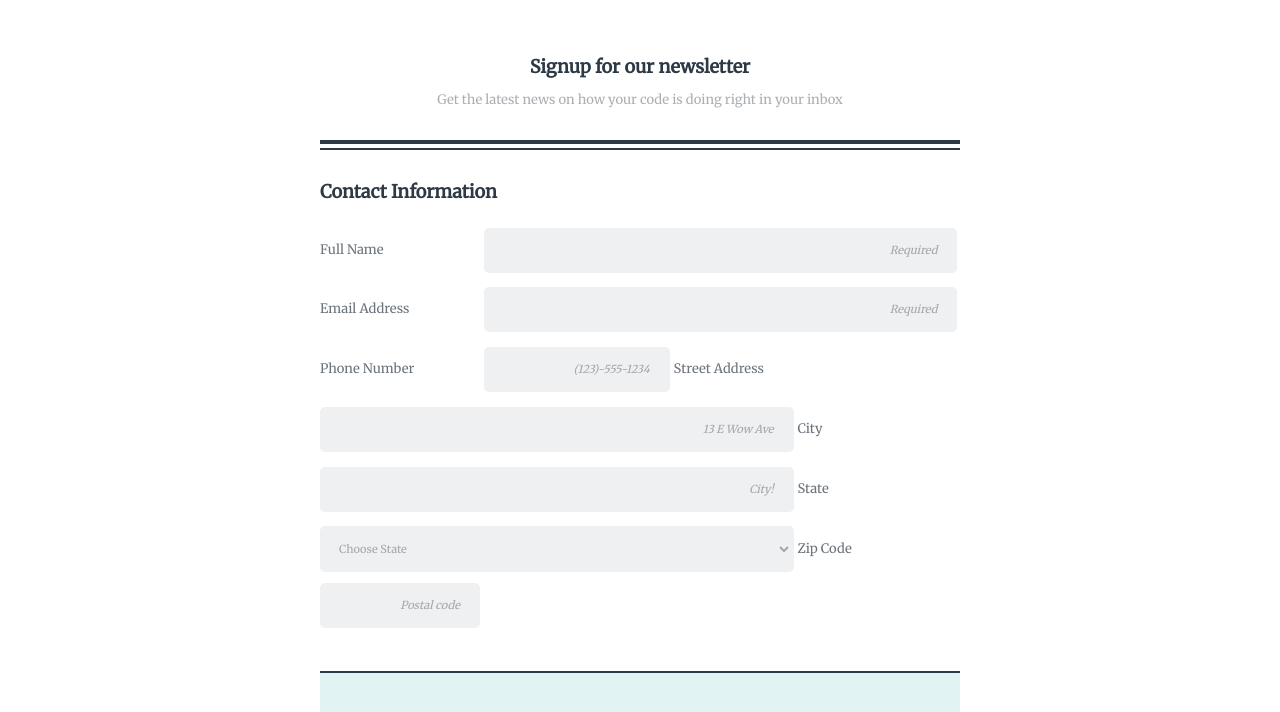
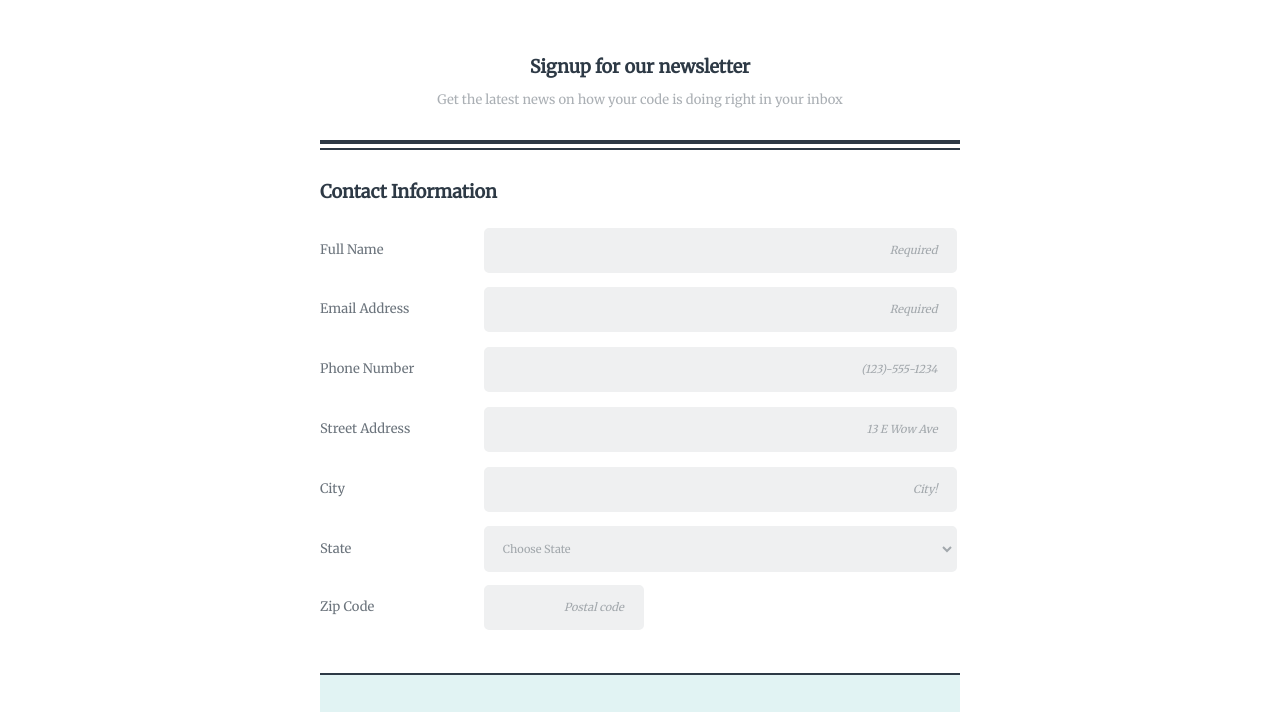
Before and after one commit to FredJCV/techdegree-project-3, a plain HTML site: page index.html in a window 1280 px wide. Shown: the part 63-775 px from the top of the page. Drawn offline with Linux system fonts and the light colour scheme.

Commit message:
Update styles.css

```diff
--- a/css/styles.css
+++ b/css/styles.css
@@ -83,7 +83,7 @@ label {
 
 input[type="text"],
 input[type="email"],
-input[type="telephone"],
+input[type="tel"],
 select,
 textarea {
   width: 100%;
@@ -270,7 +270,7 @@ button[type="submit"] {
 
   input[type="text"],
   input[type="email"],
-  input[type="telephone"],
+  input[type="tel"],
   select {
     display: inline-block;
     width: 74%;
```
